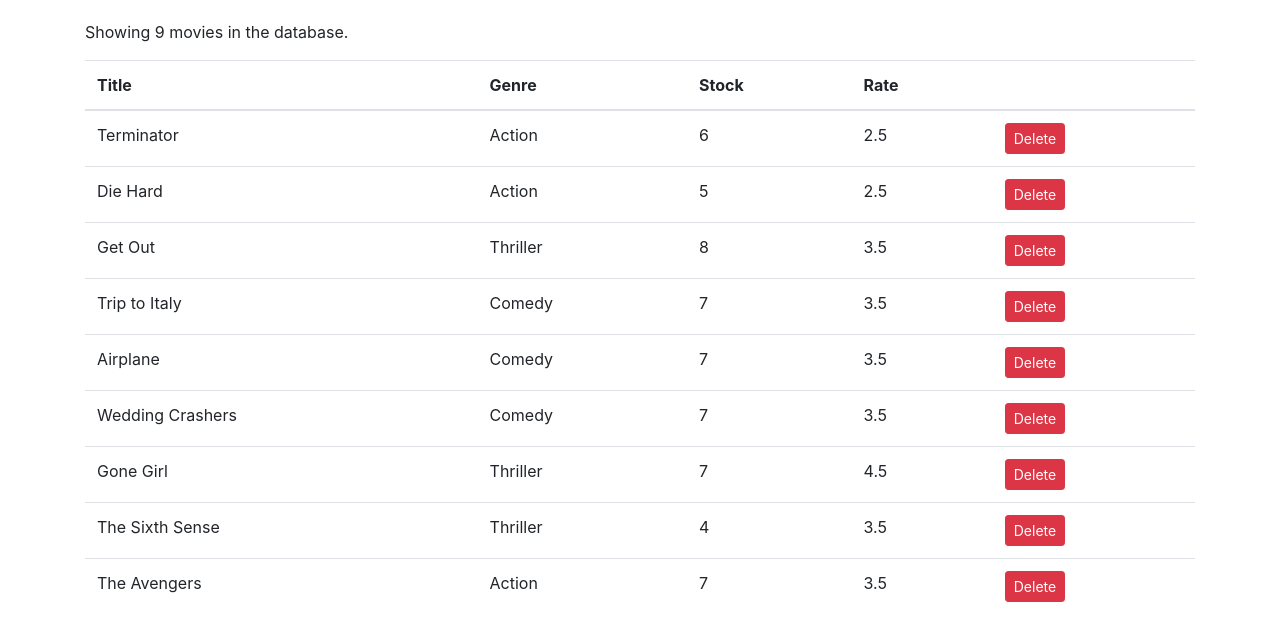
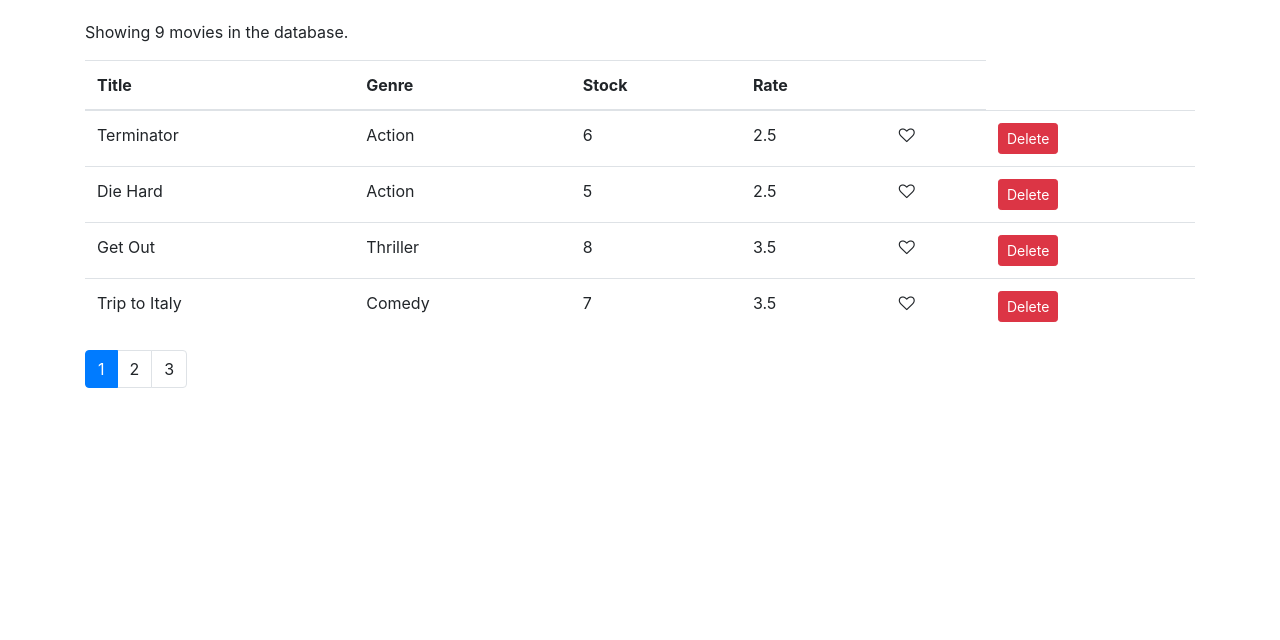
Before and after one commit to ShawnMathews320/MasteringReact_Codewithmosh, a React (Create React App) app in the folder vidly/: page / in a window 1280 px wide. Shown: the top 640 px of the page. Built offline with nearby package versions, Linux system fonts and the light colour scheme.

Commit message:
pagination with type checking using PropTypes

```diff
--- a/vidly/package.json
+++ b/vidly/package.json
@@ -3,11 +3,16 @@
   "version": "0.1.0",
   "private": true,
   "dependencies": {
+    "@fortawesome/fontawesome-svg-core": "^1.3.0",
+    "@fortawesome/free-solid-svg-icons": "^6.0.0",
+    "@fortawesome/react-fontawesome": "^0.1.17",
     "@testing-library/jest-dom": "^5.16.2",
     "@testing-library/react": "^12.1.2",
     "@testing-library/user-event": "^13.5.0",
     "bootstrap": "^4.1.1",
     "font-awesome": "^4.7.0",
+    "lodash": "^4.17.10",
+    "prop-types": "^15.6.2",
     "react": "^17.0.2",
     "react-dom": "^17.0.2",
     "react-scripts": "5.0.0",
--- /dev/null
+++ b/vidly/src/components/common/like.jsx
@@ -0,0 +1,19 @@
+// input: liked: boolean
+// output: onClick
+
+const Like = ({ liked, onToggleClick }) => {
+    let classes = 'fa fa-heart';  // default name of unsolid heart
+    if (!liked) classes += '-o';  // check if the liked boolean is true or not and decide to append
+
+    return (
+        <i
+            onClick={ onToggleClick }  // raise the onToggleClick prop when we click this
+            style={{ cursor: 'pointer' }}
+            className={ classes }
+            aria-hidden="true"
+            >
+        </i>
+    );
+}
+
+export default Like;
--- /dev/null
+++ b/vidly/src/components/common/pagination.jsx
@@ -0,0 +1,45 @@
+import _ from 'lodash';  // lodash is the optimized version of a popular js library called underscore
+import PropTypes from 'prop-types';
+
+const Pagination = props => {
+    const { itemsCount, pageSize, onPageChange, currentPage } = props;
+
+    // get an integer with Math.ceil
+    const pagesCount = Math.ceil(itemsCount / pageSize);  // see how many movies we should fit per page
+
+    if (pagesCount === 1) return null;  // we don't want a single pagination to display if there is only one, so make it null
+
+    // use lodash to generate an array with these numbers
+    const pages = _.range(1, pagesCount + 1);  // we need +1 bc this method will not include this end number itself (i.e. if pages
+    // count is 4 it will return an array with 3 numbers
+    // [1... pagesCount].map()
+
+    return (
+        <nav>
+            <ul className="pagination">
+                { pages.map(page => (  // map items in this array to list items
+
+                    // check what page the user is on and set it to active or not
+                    <li key={ page } className={ page === currentPage ? 'page-item active' : 'page-item' }>
+                        <a
+                            onClick={ () => onPageChange(page) }  // call this method onClick to change the page
+                            className="page-link">
+                            { page }
+                        </a>
+                    </li>
+                ))}
+
+            </ul>
+        </nav>
+    );
+};
+
+// define the type check requirements for this component
+Pagination.propTypes = {  // object with props of our component with their types and whether or not they are required
+    itemsCount: PropTypes.number.isRequired,  // itemsCount is required to be a number
+    pageSize: PropTypes.number.isRequired,
+    onPageChange: PropTypes.number.isRequired,
+    currentPage: PropTypes.func.isRequired  // currentPage is required to be a function
+};
+
+export default Pagination;
--- a/vidly/src/components/movies.jsx
+++ b/vidly/src/components/movies.jsx
@@ -1,9 +1,14 @@
 import React, { Component } from 'react';
 import { getMovies } from '../services/fakeMovieService';
+import Like from './common/like';
+import Pagination from './common/pagination';
+import { paginate } from '../utils/paginate';
 
 class Movies extends Component {
     state = {
-        movies: getMovies()
+        movies: getMovies(),
+        pageSize: 4,
+        currentPage: 1
     };
 
     handleDelete = movie => {
@@ -14,11 +19,27 @@
         this.setState({ movies });
     };
 
+    handleLike = movie => {
+        const movies = [...this.state.movies];  // clone array of objects
+        const index = movies.indexOf(movie);  // find index of the object
+        movies[index] = { ...movies[index] };  // set the index of movies to a new object
+        movies[index].liked = !movies[index].liked;  // toggle liked property of the index of movies
+        this.setState({ movies });
+    }
+
+    handlePageChange = page => {
+        this.setState({ currentPage: page });  // change the page in our state to the current page
+    }
+
     render() {
+        // object destructuring
         const { length: count } = this.state.movies;
+        const { pageSize, currentPage, movies: allMovies } = this.state;
 
-        if (count === 0)
-            return <p>There are no movies in the database.</p>;
+        if (count === 0) return <p>There are no movies in the database.</p>;
+
+        // paginate the data, get a new array and store it in this constant
+        const movies = paginate(allMovies, currentPage, pageSize);
 
         return(
             <React.Fragment>
@@ -34,12 +55,18 @@
                         </tr>
                     </thead>
                     <tbody>
-                        { this.state.movies.map(movie => (
-                        <tr key={movie._id}>
+                        { movies.map(movie => (  // render movies local in this method
+                        <tr key={ movie._id }>
                             <td>{ movie.title }</td>
                             <td>{ movie.genre.name }</td>
                             <td>{ movie.numberInStock }</td>
                             <td>{ movie.dailyRentalRate }</td>
+                            <td>
+                                <Like
+                                    onToggleClick={() => this.handleLike(movie) }  // when we click the like button
+                                    liked={ movie.liked }  // whether or not the button is currently clicked
+                                />
+                            </td>
                             <td>
                                 <button onClick={() => this.handleDelete(movie)}
                                     className="btn btn-danger btn-sm">
@@ -50,6 +77,12 @@
                         )) }
                     </tbody>
                 </table>
+                <Pagination
+                    itemsCount={ count }  // total number of movies
+                    pageSize={ pageSize }  // total number of pages
+                    onPageChange={ this.handlePageChange }  // when the page changes
+                    currentPage={ currentPage }  // the current page the user is on
+                />
             </React.Fragment>
         );
     }
--- /dev/null
+++ b/vidly/src/utils/paginate.js
@@ -0,0 +1,15 @@
+import _ from 'lodash';
+
+export function paginate(items, pageNumber, pageSize) {
+    const startIndex = (pageNumber - 1) * pageSize;  // calculates the starting index of the items on this page
+
+    // to call the slice and take methods in lodash using a chain we need to convert the items array to a lodash wrapper
+    // _(items) returns a lodash object so we can chain methods
+    // .value() converts our lodash object into a regular array
+    // .slice(startIndex) will slice our array beginning from startIndex
+
+    return _(items)
+        .slice(startIndex)
+        .take(pageSize)
+        .value();
+}
```
Also changed, not shown: 1 other file (tests, documents, lock files or other folders).
